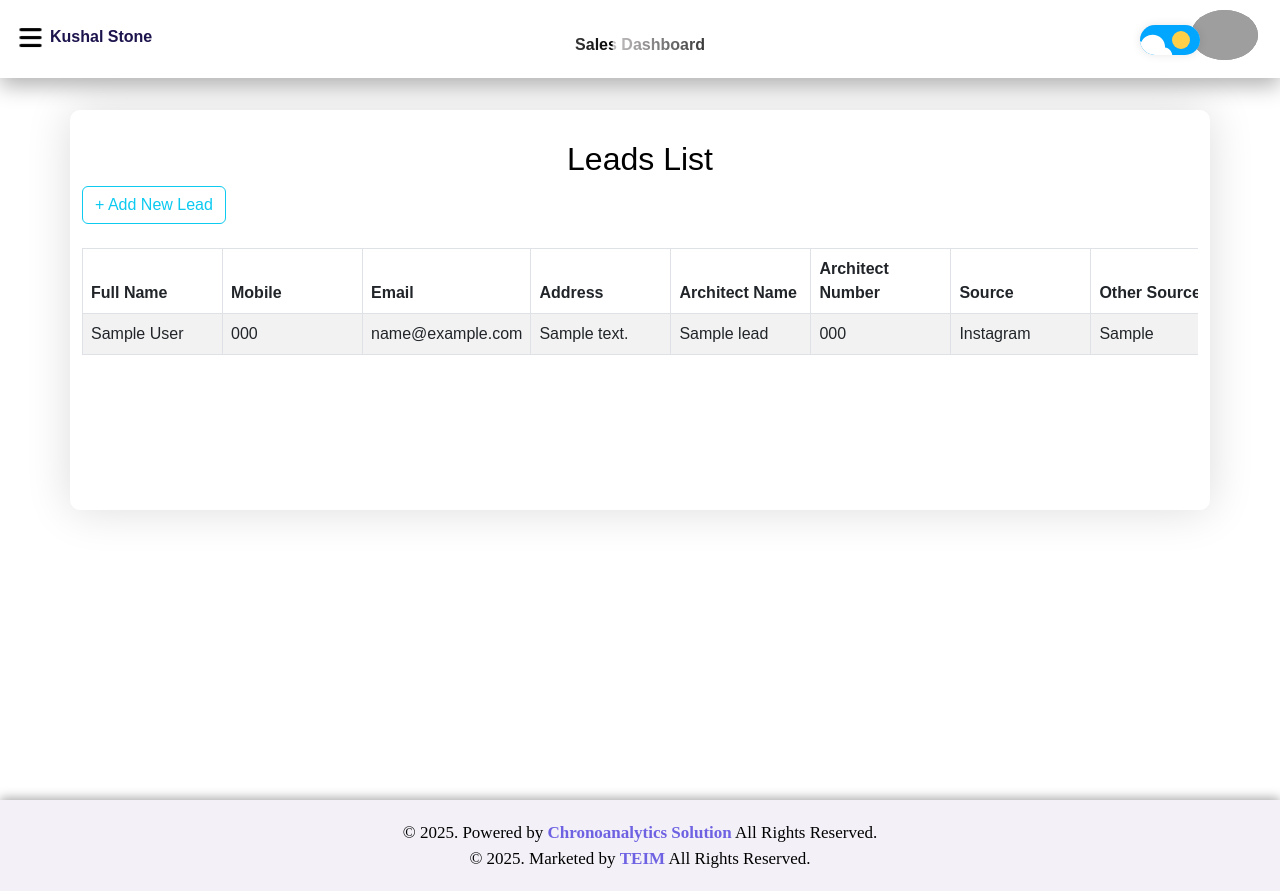
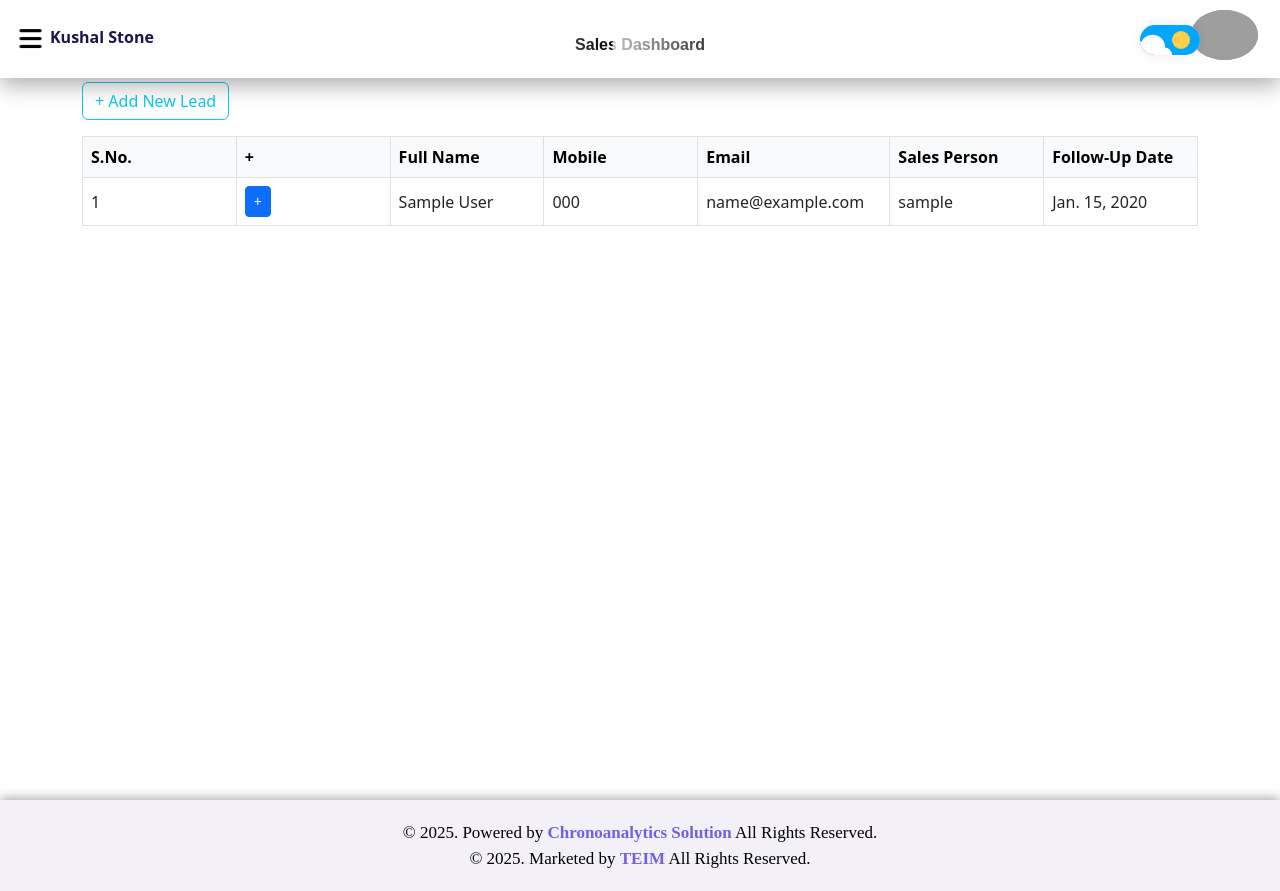
Before and after one commit to teim-projects/KS_NEW, a Django app: page /view-leads/ in a window 1280 px wide. Run offline with Django 5.2, Linux system fonts and the light colour scheme; a user stored in the database is signed in; tables that the repository leaves empty hold one stand-in row (values such as "Sample post"); parts of the project's set-up code (start-up, migrations or seed data) failed here and were passed over; grey boxes are pictures that could not be loaded.

Commit message:
Update view_leads.html

```diff
--- a/kushal_stone/kushalapp/templates/view_leads.html
+++ b/kushal_stone/kushalapp/templates/view_leads.html
@@ -1,6 +1,8 @@
 <!DOCTYPE html>
 <html>
 <head>
+    <link href="https://cdn.jsdelivr.net/npm/bootstrap@5.3.0/dist/css/bootstrap.min.css" rel="stylesheet">
+
     <title>All Leads</title>
     <style>
         .form-row{
@@ -28,107 +30,122 @@
 </head>
 <body>
     {% include 'Sales_Base.html' %}
+<!-- Include Bootstrap CSS -->
+<link href="https://cdn.jsdelivr.net/npm/bootstrap@5.3.0/dist/css/bootstrap.min.css" rel="stylesheet">
+
 <div class="main">
-    <div class="container form-row">
-        <div class="row form-row-inner">
-            <div class="col-md-12 form-box ">
+    <div class="container">
+        <div class="row">
+            <div class="col-md-12">
 
-                <h2 class="text-center">Leads List</h2>
-                <a href="{% url 'add_lead' %}" class="btn btn-outline-info">+ Add New Lead</a><br><br>
+                <h2 class="text-center mt-3">Leads List</h2>
+                <a href="{% url 'add_lead' %}" class="btn btn-outline-info mb-3">+ Add New Lead</a>
 
-                <div style="max-height: 500px; overflow-x: auto; overflow-y: auto;" class="table-box">
-                    <table class="table table-bordered table-striped table-hover" style="min-width: 1200px;">
-                        <thead class="thead-dark" style="position: sticky; top: 0; background-color: #f8f9fa; z-index: 1;">
+                <div class="table-responsive" style="max-height: 500px; overflow-y: auto;">
+                    <table class="table table-bordered table-hover align-middle">
+                        <thead class="table-light sticky-top">
                             <tr>
+                                <th>S.No.</th>
+                                <th>+</th>
                                 <th>Full Name</th>
                                 <th>Mobile</th>
                                 <th>Email</th>
-                                <th>Address</th>
-                                <th>Architect Name</th>
-                                <th>Architect Number</th>
-                                <th>Source</th>
-                                <th>Other Source</th>
-                                <th>Enquiry Date</th>
                                 <th>Sales Person</th>
-                                <th>Follow-Up Person</th>
-                                <th>Customer Segment</th>
                                 <th>Follow-Up Date</th>
-                                <th>First Call Date</th>
-                                <th>Customer Visited</th>
-                                <th>Inspection Done</th>
-                                <th>Type of Lead</th>
-                                <th>Quotation Given</th>
-                                <th>Quotation Amount</th>
-                                <th>Description</th>
-                                <th>File Upload</th>
-                                <th>Products</th>
-                                <th>Services</th>
                             </tr>
                         </thead>
                         <tbody>
                             {% for lead in leads %}
                             <tr>
+                                <td>{{ forloop.counter }}</td>
+                                <td>
+                                    <button class="btn btn-sm btn-primary" data-bs-toggle="modal" data-bs-target="#leadModal{{ forloop.counter }}">
+                                        +
+                                    </button>
+                                </td>
                                 <td>{{ lead.full_name }}</td>
                                 <td>{{ lead.mobile_number }}</td>
                                 <td>{{ lead.email }}</td>
-                                <td>{{ lead.address }}</td>
-                                <td>{{ lead.architect_name }}</td>
-                                <td>{{ lead.architect_number }}</td>
-                                <td>{{ lead.source }}</td>
-                                <td>{{ lead.source_other }}</td>
-                                <td>{{ lead.enquiry_date }}</td>
                                 <td>{{ lead.sales_person.username }}</td>
-                                <td>{{ lead.follow_up_person.username }}</td>
-                                <td>{{ lead.customer_segment }}</td>
                                 <td>{{ lead.next_followup_date }}</td>
-                                <td>{{ lead.first_call_date }}</td>
-                                <td>{{ lead.customer_visited }}</td>
-                                <td>{{ lead.inspection_done }}</td>
-                                <td>{{ lead.lead_type }}</td>
-                                <td>{{ lead.quotation_given }}</td>
-                                <td>
-                                    {% if lead.quotation_amount %}
-                                        ₹{{ lead.quotation_amount|floatformat:2 }}
-                                    {% else %}
-                                        -
-                                    {% endif %}
-                                </td>
-                                <td>{{ lead.description }}</td>
-                                <td>
-                                    {% if lead.file_upload %}
-                                        <a href="{{ lead.file_upload.url }}" target="_blank">View</a>
-                                    {% else %}
-                                        -
-                                    {% endif %}
-                                </td>
-                                <td>
-                                    {% for product in lead.products.all %}
-                                        <span class="badge bg-secondary">{{ product.name }}</span><br>
-                                    {% empty %}
-                                        -
-                                    {% endfor %}
-                                </td>
-                                <td>
-                                    {% for service in lead.services.all %}
-                                        <span class="badge bg-primary">{{ service.name }}</span><br>
-                                    {% empty %}
-                                        -
-                                    {% endfor %}
-                                </td>
-                            </tr>
-                            {% empty %}
-                            <tr>
-                                <td colspan="23" class="text-center">No leads found.</td>
                             </tr>
                             {% endfor %}
                         </tbody>
                     </table>
                 </div>
 
+                {% for lead in leads %}
+                <!-- Lead Detail Modal -->
+                <div class="modal fade" id="leadModal{{ forloop.counter }}" tabindex="-1" aria-labelledby="leadModalLabel{{ forloop.counter }}" aria-hidden="true">
+                    <div class="modal-dialog modal-xl modal-dialog-scrollable">
+                        <div class="modal-content">
+                            <div class="modal-header">
+                                <h5 class="modal-title">Lead Details - {{ lead.full_name }}</h5>
+                                <button type="button" class="btn-close" data-bs-dismiss="modal" aria-label="Close"></button>
+                            </div>
+                            <div class="modal-body">
+                                <table class="table table-bordered">
+                                    <tbody>
+                                        <tr><th>Full Name</th><td>{{ lead.full_name }}</td></tr>
+                                        <tr><th>Mobile</th><td>{{ lead.mobile_number }}</td></tr>
+                                        <tr><th>Email</th><td>{{ lead.email }}</td></tr>
+                                        <tr><th>Address</th><td>{{ lead.address }}</td></tr>
+                                        <tr><th>Architect Name</th><td>{{ lead.architect_name }}</td></tr>
+                                        <tr><th>Architect Number</th><td>{{ lead.architect_number }}</td></tr>
+                                        <tr><th>Source</th><td>{{ lead.source }}</td></tr>
+                                        <tr><th>Other Source</th><td>{{ lead.source_other }}</td></tr>
+                                        <tr><th>Enquiry Date</th><td>{{ lead.enquiry_date }}</td></tr>
+                                        <tr><th>Sales Person</th><td>{{ lead.sales_person.username }}</td></tr>
+                                        <tr><th>Follow-Up Person</th><td>{{ lead.follow_up_person.username }}</td></tr>
+                                        <tr><th>Customer Segment</th><td>{{ lead.customer_segment }}</td></tr>
+                                        <tr><th>Follow-Up Date</th><td>{{ lead.next_followup_date }}</td></tr>
+                                        <tr><th>First Call Date</th><td>{{ lead.first_call_date }}</td></tr>
+                                        <tr><th>Customer Visited</th><td>{{ lead.customer_visited }}</td></tr>
+                                        <tr><th>Inspection Done</th><td>{{ lead.inspection_done }}</td></tr>
+                                        <tr><th>Type of Lead</th><td>{{ lead.lead_type }}</td></tr>
+                                        <tr><th>Quotation Given</th><td>{{ lead.quotation_given }}</td></tr>
+                                        <tr><th>Quotation Amount</th><td>₹{{ lead.quotation_amount|floatformat:2 }}</td></tr>
+                                        <tr><th>Description</th><td>{{ lead.description }}</td></tr>
+                                        <tr>
+                                            <th>File Upload</th>
+                                            <td>
+                                                {% if lead.file_upload %}
+                                                <a href="{{ lead.file_upload.url }}" target="_blank">View File</a>
+                                                {% else %}-{% endif %}
+                                            </td>
+                                        </tr>
+                                        <tr>
+                                            <th>Products</th>
+                                            <td>
+                                                {% for product in lead.products.all %}
+                                                <span class="badge bg-secondary">{{ product.name }}</span>
+                                                {% empty %}-{% endfor %}
+                                            </td>
+                                        </tr>
+                                        <tr>
+                                            <th>Services</th>
+                                            <td>
+                                                {% for service in lead.services.all %}
+                                                <span class="badge bg-primary">{{ service.name }}</span>
+                                                {% empty %}-{% endfor %}
+                                            </td>
+                                        </tr>
+                                    </tbody>
+                                </table>
+                            </div>
+                        </div>
+                    </div>
+                </div>
+                {% endfor %}
+
             </div>
         </div>
     </div>
 </div>
+
+<!-- Include Bootstrap JS -->
+<script src="https://cdn.jsdelivr.net/npm/bootstrap@5.3.0/dist/js/bootstrap.bundle.min.js"></script>
+
     {%include 'footer.html'%}
 
 </body>
```
